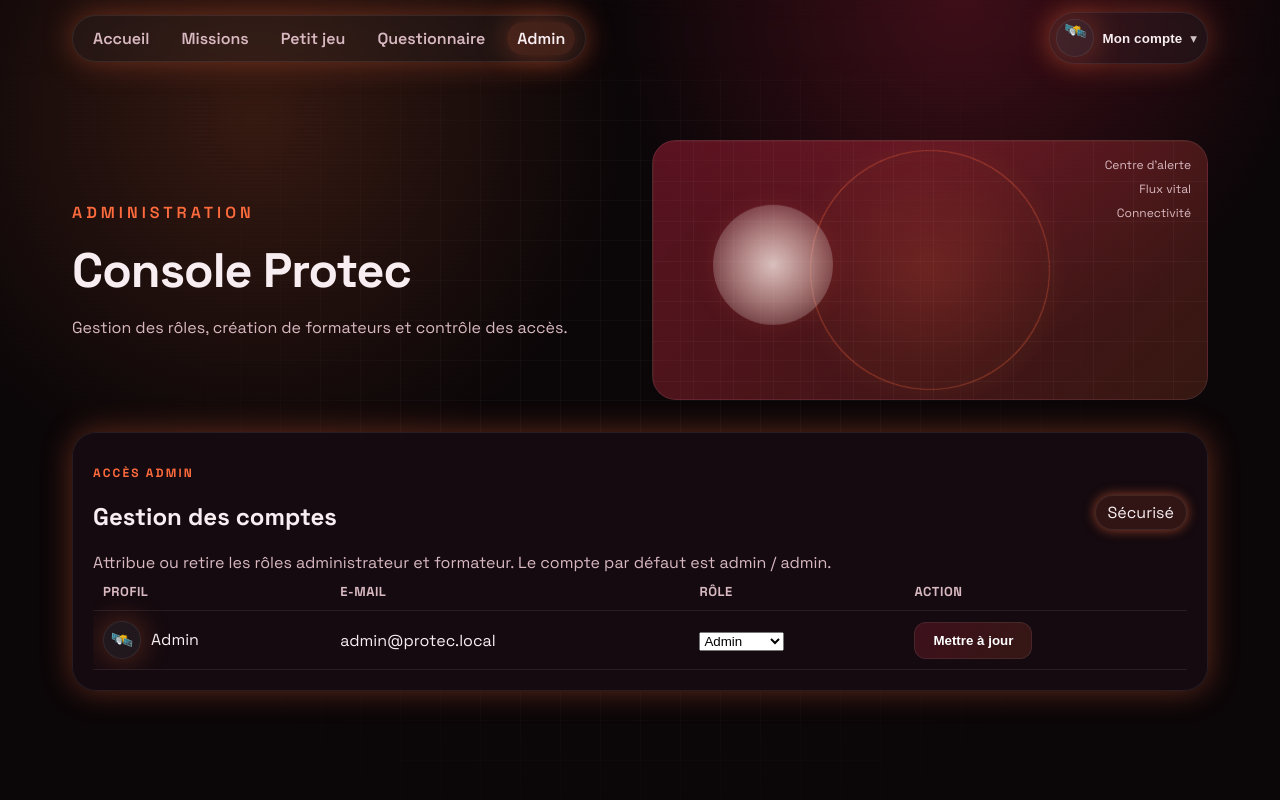
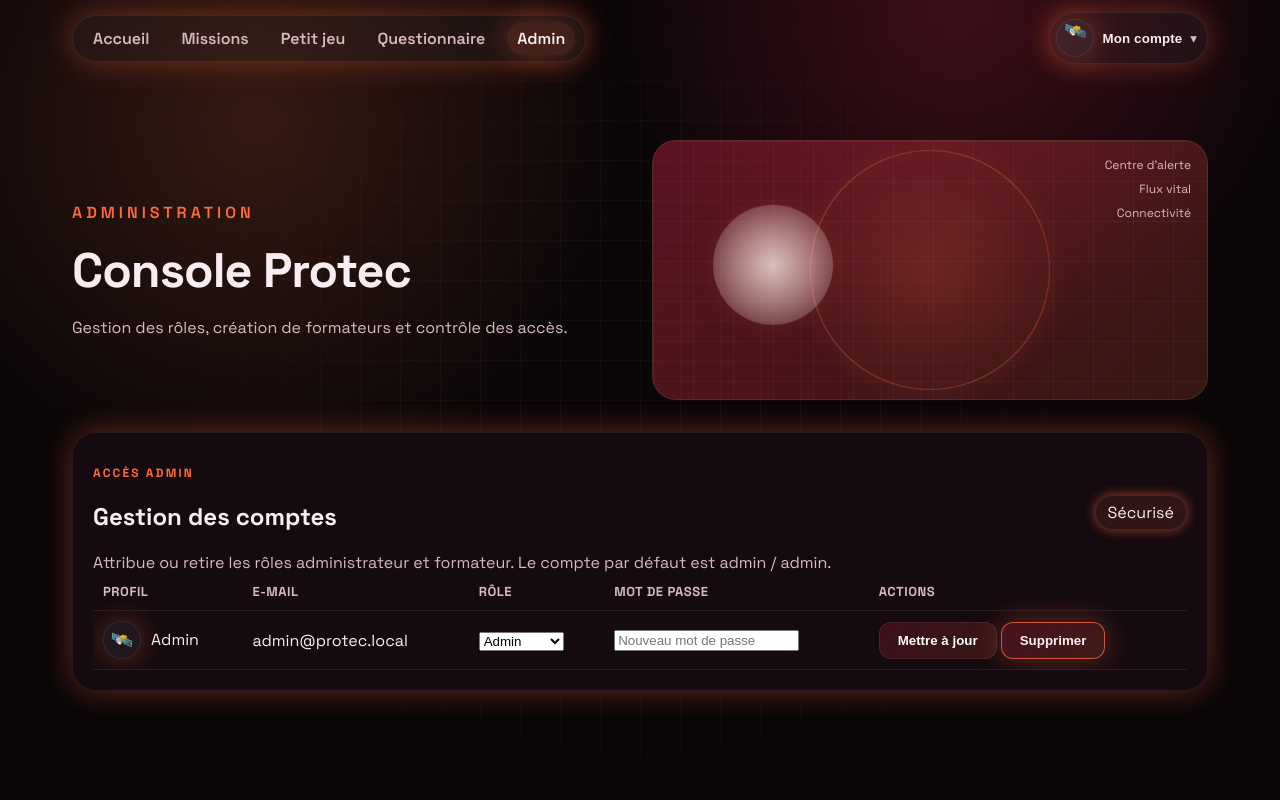
Before and after one commit to lucaspecout/jeu-mobile, a Flask app: page /admin in a window 1280 px wide. Run offline with Flask 3, Linux system fonts and the light colour scheme; the visitor is signed in with stand-in values (Sample User, id 1); some libraries are stand-ins or nearby versions.

Commit message:
Add admin controls for passwords and account deletion

```diff
--- a/app.py
+++ b/app.py
@@ -446,18 +446,42 @@ def register_routes(app: Flask) -> None:
 
     @app.route("/api/admin/users/<int:user_id>", methods=["PUT"])
     def api_admin_update_user(user_id: int):
-        _, error = ensure_admin_access()
+        admin_user, error = ensure_admin_access()
         if error:
             return error
         data = request.get_json() or {}
         role = (data.get("role") or "").lower()
-        if role not in USER_ROLES:
+        password = data.get("password")
+
+        if not role and not password:
+            return jsonify({"error": "Aucune modification fournie"}), 400
+
+        if role and role not in USER_ROLES:
             return jsonify({"error": "Rôle invalide"}), 400
 
         user = User.query.get_or_404(user_id)
-        user.role = role
+        if role:
+            user.role = role
+        if password:
+            if len(password) < 8:
+                return jsonify({"error": "Le mot de passe doit contenir au moins 8 caractères"}), 400
+            user.password_hash = generate_password_hash(password)
         db.session.commit()
         return jsonify(serialize_user_admin(user))
+
+    @app.route("/api/admin/users/<int:user_id>", methods=["DELETE"])
+    def api_admin_delete_user(user_id: int):
+        admin_user, error = ensure_admin_access()
+        if error:
+            return error
+
+        user = User.query.get_or_404(user_id)
+        if admin_user.id == user.id:
+            return jsonify({"error": "Impossible de supprimer votre propre compte"}), 400
+
+        db.session.delete(user)
+        db.session.commit()
+        return jsonify({"ok": True})
 
 
 app = create_app()
--- a/static/js/admin.js
+++ b/static/js/admin.js
@@ -32,7 +32,13 @@ function renderAdminRow(user) {
             .join('')}
         </select>
       </td>
-      <td><button class="btn secondary save-role" type="button">Mettre à jour</button></td>
+      <td>
+        <input class="password-input" type="password" placeholder="Nouveau mot de passe" minlength="8" aria-label="Nouveau mot de passe">
+      </td>
+      <td class="admin-actions">
+        <button class="btn secondary save-role" type="button">Mettre à jour</button>
+        <button class="btn danger delete-user" type="button">Supprimer</button>
+      </td>
     </tr>
   `;
 }
@@ -47,7 +53,7 @@ async function refreshAdminUsers() {
     }
     const data = await res.json();
     if (!data.users.length) {
-      adminTableBody.innerHTML = '<tr><td colspan="4" class="muted">Aucun compte enregistré pour le moment.</td></tr>';
+      adminTableBody.innerHTML = '<tr><td colspan="5" class="muted">Aucun compte enregistré pour le moment.</td></tr>';
       return;
     }
     adminTableBody.innerHTML = data.users
@@ -58,13 +64,13 @@ async function refreshAdminUsers() {
   }
 }
 
-async function updateUserRole(userId, role, triggerBtn) {
+async function updateUser(userId, role, password, triggerBtn) {
   try {
     triggerBtn?.setAttribute('disabled', 'true');
     const res = await fetch(`/api/admin/users/${userId}`, {
       method: 'PUT',
       headers: { 'Content-Type': 'application/json' },
-      body: JSON.stringify({ role }),
+      body: JSON.stringify({ role, password }),
     });
     if (!res.ok) {
       const data = await res.json().catch(() => ({}));
@@ -79,19 +85,49 @@ async function updateUserRole(userId, role, triggerBtn) {
   }
 }
 
+async function deleteUser(userId, triggerBtn) {
+  const confirmed = window.confirm('Supprimer ce compte ?');
+  if (!confirmed) return;
+  try {
+    triggerBtn?.setAttribute('disabled', 'true');
+    const res = await fetch(`/api/admin/users/${userId}`, { method: 'DELETE' });
+    if (!res.ok) {
+      const data = await res.json().catch(() => ({}));
+      throw new Error(data.error || 'Suppression impossible');
+    }
+    await refreshAdminUsers();
+    setAdminAlert('Compte supprimé', false);
+  } catch (err) {
+    setAdminAlert(err.message);
+  } finally {
+    triggerBtn?.removeAttribute('disabled');
+  }
+}
+
 function setupAdminPanel() {
   if (!adminTableBody) return;
   refreshAdminUsers();
 
   adminTableBody.addEventListener('click', (evt) => {
     const target = evt.target;
-    if (!target.classList.contains('save-role')) return;
-    const row = target.closest('tr');
-    const select = row?.querySelector('.role-select');
-    const userId = row?.dataset.userId;
-    if (!select || !userId) return;
-    clearAdminAlert();
-    updateUserRole(userId, select.value, target);
+    if (target.classList.contains('save-role')) {
+      const row = target.closest('tr');
+      const select = row?.querySelector('.role-select');
+      const passwordInput = row?.querySelector('.password-input');
+      const userId = row?.dataset.userId;
+      if (!select || !userId) return;
+      clearAdminAlert();
+      updateUser(userId, select.value, passwordInput?.value, target);
+      if (passwordInput) passwordInput.value = '';
+    }
+
+    if (target.classList.contains('delete-user')) {
+      const row = target.closest('tr');
+      const userId = row?.dataset.userId;
+      if (!userId) return;
+      clearAdminAlert();
+      deleteUser(userId, target);
+    }
   });
 }
 
--- a/templates/index.html
+++ b/templates/index.html
@@ -218,7 +218,8 @@
                   <th>Profil</th>
                   <th>E-mail</th>
                   <th>Rôle</th>
-                  <th>Action</th>
+                  <th>Mot de passe</th>
+                  <th>Actions</th>
                 </tr>
               </thead>
               <tbody id="admin-users-body">
@@ -236,11 +237,17 @@
                       <option value="admin" {{ 'selected' if managed_user.role == 'admin' else '' }}>Admin</option>
                     </select>
                   </td>
-                  <td><button class="btn secondary save-role" type="button">Mettre à jour</button></td>
+                  <td>
+                    <input class="password-input" type="password" placeholder="Nouveau mot de passe" minlength="8" aria-label="Nouveau mot de passe">
+                  </td>
+                  <td class="admin-actions">
+                    <button class="btn secondary save-role" type="button">Mettre à jour</button>
+                    <button class="btn danger delete-user" type="button">Supprimer</button>
+                  </td>
                 </tr>
                 {% else %}
                 <tr>
-                  <td colspan="4" class="muted">Aucun compte enregistré pour le moment.</td>
+                  <td colspan="5" class="muted">Aucun compte enregistré pour le moment.</td>
                 </tr>
                 {% endfor %}
               </tbody>
```
